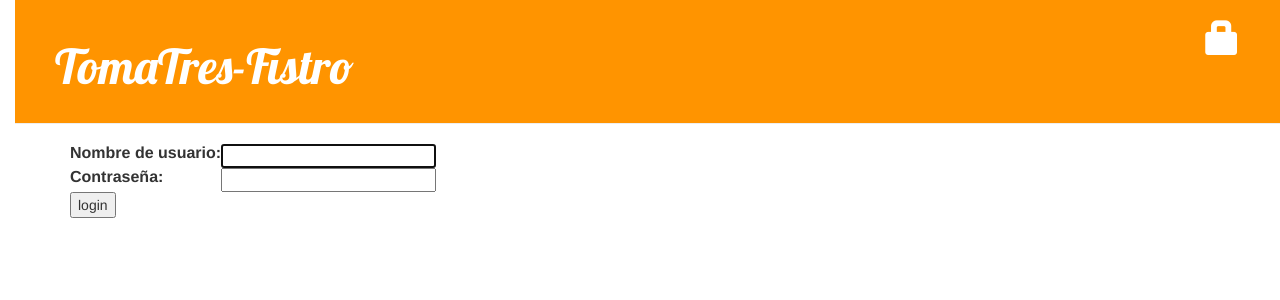
After one commit to vacarizu/TomaTres-Fistro, a Django app: page /accounts/login/ in a window 1280 px wide. The commit adds this page. Shown: the top 300 px of the page. Run offline with Django 3.2, Linux system fonts and the light colour scheme; some libraries are stand-ins or nearby versions.

Commit message:
Añadido login

```diff
--- a/blog/templates/blog/base.html
+++ b/blog/templates/blog/base.html
@@ -10,11 +10,15 @@
     <body>
         <div class="page-header">
             {% if user.is_authenticated %}
+                <p class="date">{{ user.username }}
+                    <small>(<a href="{% url 'logout' %}">Cerrar Sesión</a>)</small></p>
                 <a href="{% url 'post_new' %}" class="top-menu">
-                <span class="glyphicon glyphicon-plus"></span></a>
-
-                <a href="{% url 'post_draft_list' %}" class="top-menu"><span class="glyphicon glyphicon-edit"></span></a>
-            {% endif %}
+                    <span class="glyphicon glyphicon-plus"></span></a>
+                <a href="{% url 'post_draft_list' %}" class="top-menu">
+                    <span class="glyphicon glyphicon-edit"></span></a>
+                {% else %}
+                <a href="{% url 'login' %}" class="top-menu">
+                    <span class="glyphicon glyphicon-lock"></span></a>            {% endif %}
             <h1><a href="/">TomaTres-Fistro</a></h1>
         </div>
         <div class="content container">
--- /dev/null
+++ b/blog/templates/registration/login.html
@@ -0,0 +1,24 @@
+{% extends "blog/base.html" %}
+
+{% block content %}
+    {% if form.errors %}
+        <p>Su nombre de usuario y contraseña no coinciden. Inténtalo de nuevo.</p>
+    {% endif %}
+
+    <form method="post" action="{% url 'login' %}">
+    {% csrf_token %}
+        <table>
+        <tr>
+            <td>{{ form.username.label_tag }}</td>
+            <td>{{ form.username }}</td>
+        </tr>
+        <tr>
+            <td>{{ form.password.label_tag }}</td>
+            <td>{{ form.password }}</td>
+        </tr>
+        </table>
+
+        <input type="submit" value="login" />
+        <input type="hidden" name="next" value="{{ next }}" />
+    </form>
+{% endblock %}
--- a/blog/urls.py
+++ b/blog/urls.py
@@ -8,4 +8,5 @@ urlpatterns = [
     url(r'^post/(?P<pk>[0-9]+)/edit/$', views.post_edit, name='post_edit'),
     url(r'^drafts/$', views.post_draft_list, name='post_draft_list'),
     url(r'^post/(?P<pk>\d+)/publish/$', views.post_publish, name='post_publish'),
+    url(r'^post/(?P<pk>\d+)/remove/$', views.post_remove, name='post_remove'),
 ]
--- a/tomatres/settings.py
+++ b/tomatres/settings.py
@@ -85,6 +85,8 @@ DATABASES = {
 # Password validation
 # https://docs.djangoproject.com/en/2.0/ref/settings/#auth-password-validators
 
+LOGIN_REDIRECT_URL = '/'
+
 AUTH_PASSWORD_VALIDATORS = [
     {
         'NAME': 'django.contrib.auth.password_validation.UserAttributeSimilarityValidator',
--- a/tomatres/urls.py
+++ b/tomatres/urls.py
@@ -1,7 +1,11 @@
 from django.conf.urls import include, url
 from django.contrib import admin
+from django.contrib.auth import views
+
 
 urlpatterns = [
     url(r'^admin/', admin.site.urls),
+    url(r'^accounts/login/$', views.login, name='login'),
+    url(r'^accounts/logout/$', views.logout, name='logout', kwargs={'next_page': '/'}),
     url(r'', include('blog.urls')),
 ]
```
Also changed, not shown: blog/templates/blog/post_detail.html (+7 -5 lines), blog/views.py (+13 -0 lines).
